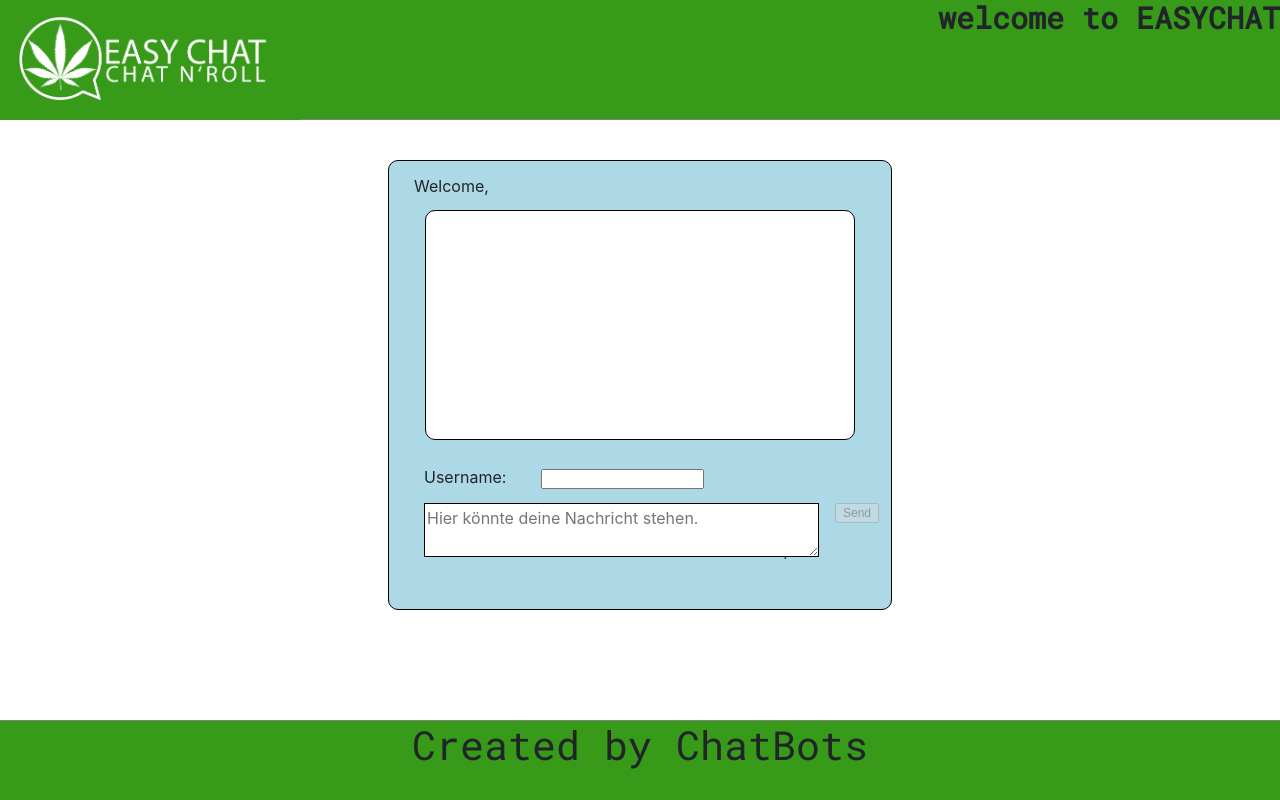
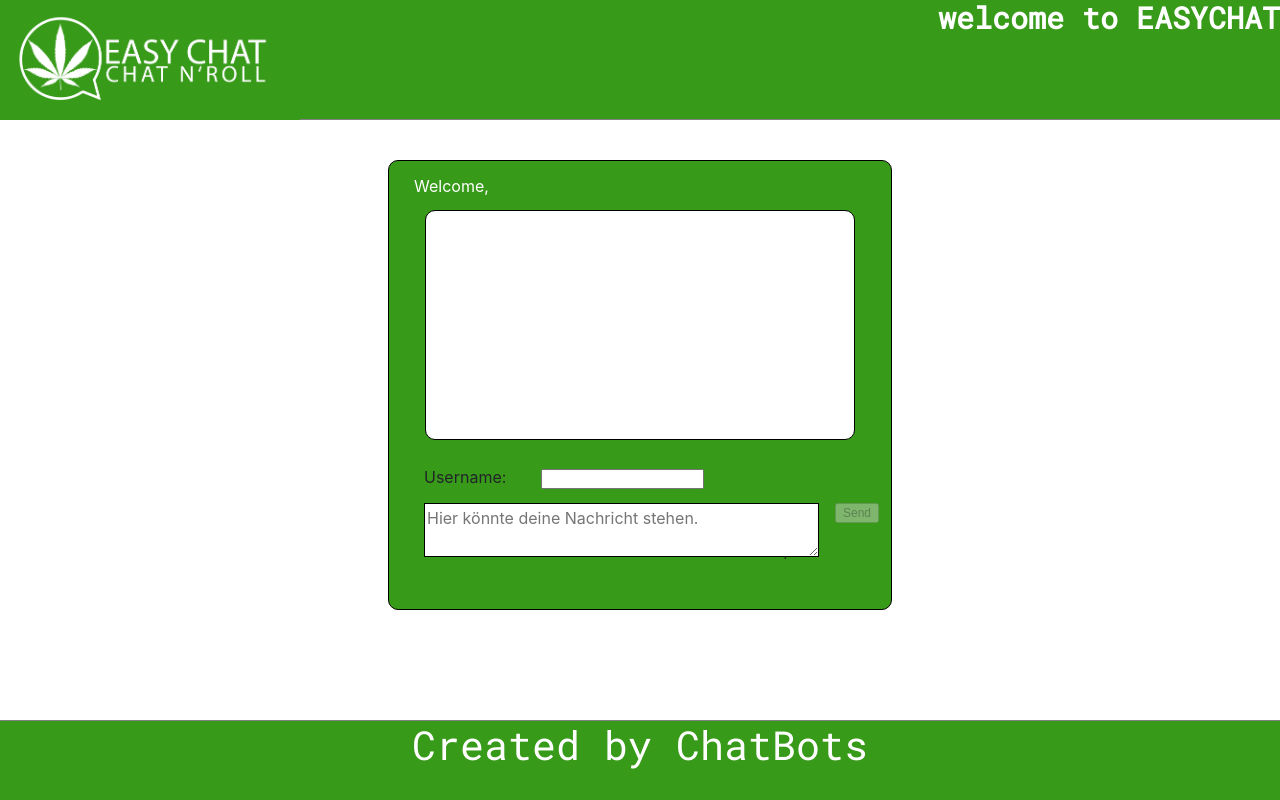
Before and after one commit to FHS-SWL1-chatbots/easychat_real, an Angular app in the folder easychat/: page / in a window 1280 px wide. Built offline with nearby package versions, Linux system fonts and the light colour scheme.

Commit message:
logo_color_anpassung

```diff
--- a/easychat/src/app/app.component.css
+++ b/easychat/src/app/app.component.css
@@ -4,7 +4,7 @@
     top: 40px;
     margin:0 auto;
     padding-bottom:25px;
-    background: lightblue;
+    background: #379a19;
     width:504px;
     border:1px solid black;
     height: 450px;
--- a/easychat/src/app/chat-history/chat-history.component.css
+++ b/easychat/src/app/chat-history/chat-history.component.css
@@ -19,6 +19,7 @@ a {
     width:504px;
     border:1px solid black;
     height: 450px;
+    color: #379a19;
 
     border:1px solid black;
     border-radius: 10px;
@@ -65,7 +66,7 @@ a {
 
 #menu { padding:12.5px 25px 12.5px 25px; }
 
-.welcome { float:left; }
+.welcome { float:left; color: white; }
 
 .logout { float:right; }
 
@@ -74,7 +75,12 @@ a {
     margin-left: 35px;
     margin-right: 35px;
     height: 50px;
+    color: white;
 }
+label.msgbefore {
+    color: white;
+}
+
 ul li:nth-child(odd)
 {
     background-color: #379a19;
--- a/easychat/src/app/footer/footer.component.css
+++ b/easychat/src/app/footer/footer.component.css
@@ -8,4 +8,5 @@
     text-align: center;
     border-top: 1px solid grey;
     font-family: 'Roboto Mono', monospace;
+    color: white;
 }
--- a/easychat/src/app/header/header.component.css
+++ b/easychat/src/app/header/header.component.css
@@ -17,4 +17,5 @@
     font-size: 30px;
     font-family: 'Roboto Mono', monospace;
     font-weight: bold;
+    color: white;
 }
```
